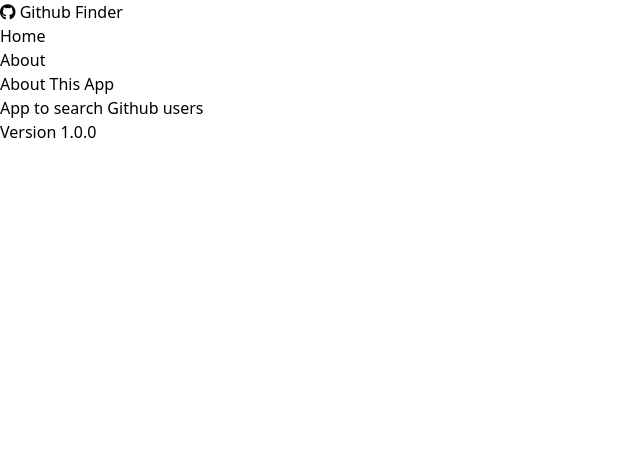
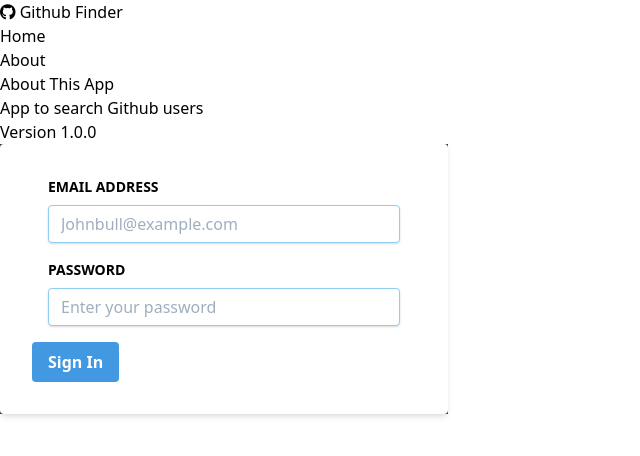
Before and after one commit to BMD-518/github-finder, a React (Create React App) app: page /about in a window 1280 px wide. Shown: the top 456 px of the page, without its empty margins (0-640 px from the left). Built offline with nearby package versions, Linux system fonts and the light colour scheme.

Commit message:
test form component using tailwind

```diff
--- a/src/components/pages/About.js
+++ b/src/components/pages/About.js
@@ -1,4 +1,5 @@
 import React, { Fragment } from 'react';
+import TailwindTest from '../practice/TailwindTest';
 
 export const About = () => {
   return (
@@ -6,6 +7,7 @@
       <h1>About This App</h1>
       <p>App to search Github users</p>
       <p>Version 1.0.0</p>
+      <TailwindTest />
     </Fragment>
   );
 };
--- /dev/null
+++ b/src/components/practice/TailwindTest.js
@@ -0,0 +1,54 @@
+import React from 'react';
+
+const TailwindTest = () => {
+  return (
+    <div>
+      <div className='App'>
+        <div className='w-full max-w-md bg-gray-800'>
+          <form
+            action=''
+            className=' bg-white shadow-md rounded px-8 py-8 pt-8'
+          >
+            <div className='px-4 pb-4'>
+              <label htmlFor='email' className='text-sm block font-bold  pb-2'>
+                EMAIL ADDRESS
+              </label>
+              <input
+                type='email'
+                name='email'
+                id=''
+                className='shadow appearance-none border rounded w-full py-2 px-3 text-gray-700 leading-tight focus:outline-none focus:shadow-outline border-blue-300 '
+                placeholder='Johnbull@example.com'
+              />
+            </div>
+            <div className='px-4 pb-4'>
+              <label
+                htmlFor='password'
+                className='text-sm block font-bold pb-2'
+              >
+                PASSWORD
+              </label>
+              <input
+                type='password'
+                name='email'
+                id=''
+                className='shadow appearance-none border rounded w-full py-2 px-3 text-gray-700 leading-tight focus:outline-none focus:shadow-outline border-blue-300'
+                placeholder='Enter your password'
+              />
+            </div>
+            <div>
+              <button
+                className='bg-blue-500 hover:bg-blue-700 text-white font-bold py-2 px-4 rounded focus:outline-none focus:shadow-outline'
+                type='button'
+              >
+                Sign In
+              </button>
+            </div>
+          </form>
+        </div>
+      </div>
+    </div>
+  );
+};
+
+export default TailwindTest;
```
